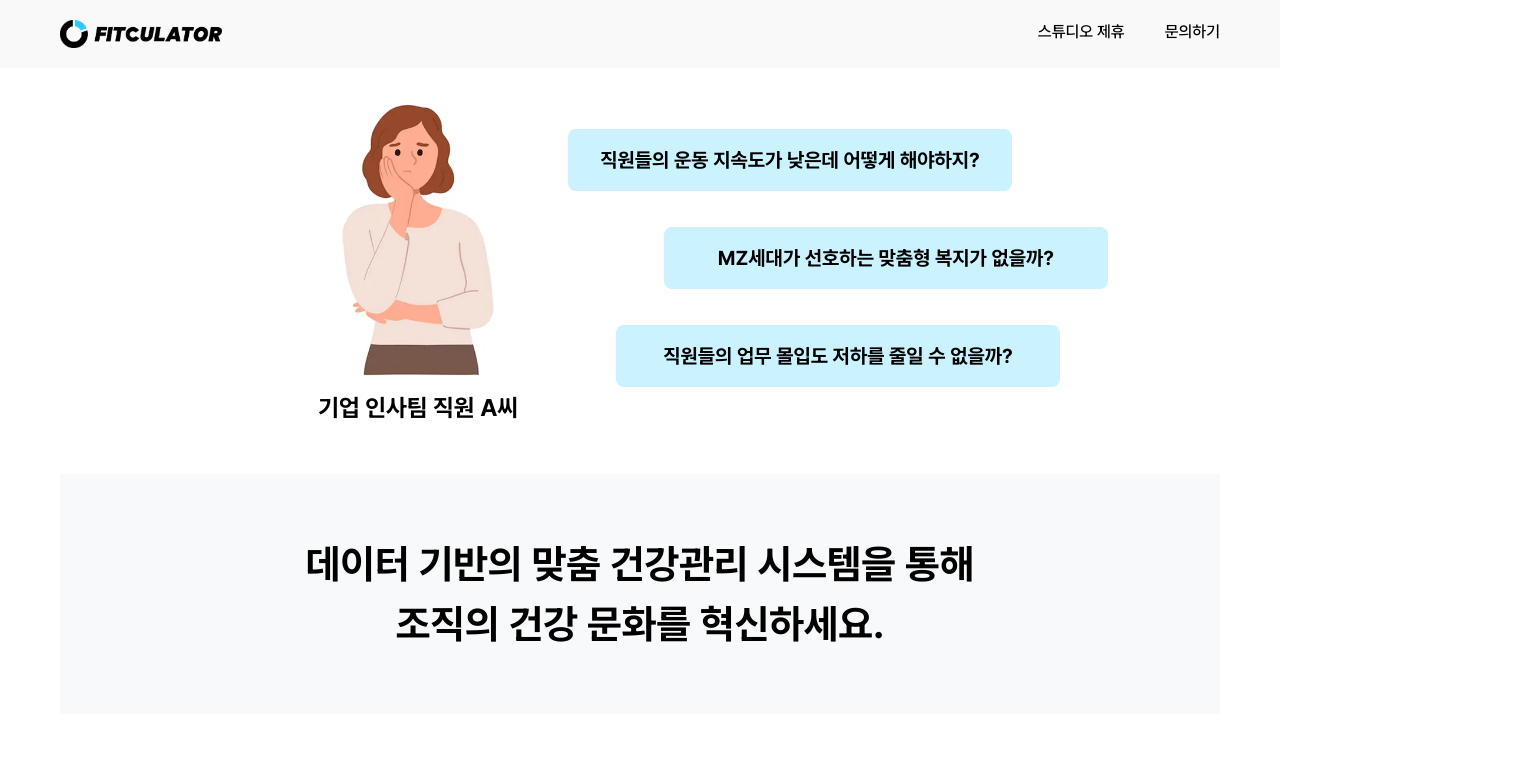
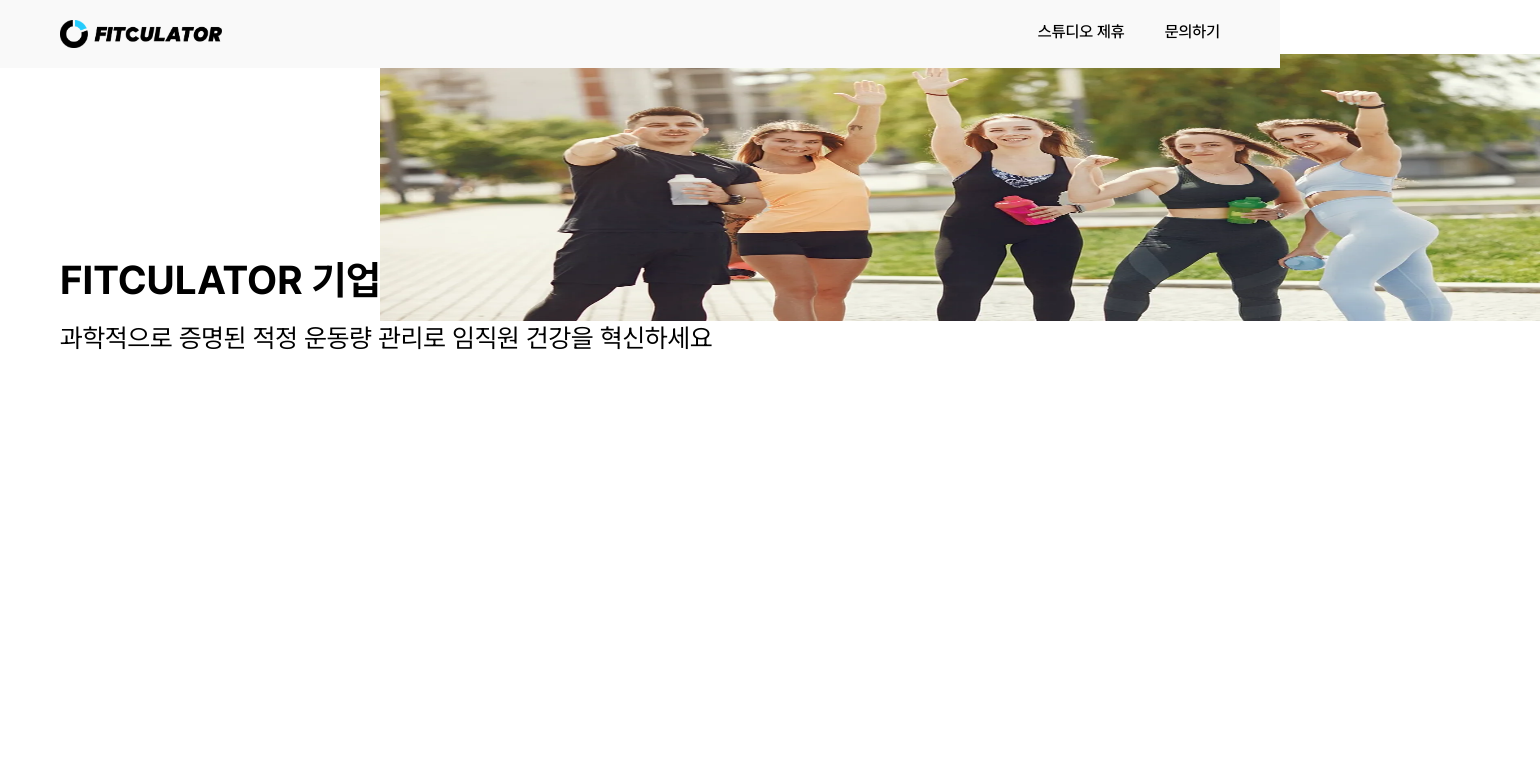
Before and after one commit to fitculator-ai/Team2_FE_B2B, a Next.js app: page / in a window 1280 px wide. Shown: the top 784 px of the page, 1540 px wide, since content can reach past the window. Built offline with nearby package versions, Linux system fonts and the light colour scheme.

Commit message:
[생성, 마크업] 메인 섹션 마크업, 배경 이미지 파일 추가

```diff
--- a/src/app/page.tsx
+++ b/src/app/page.tsx
@@ -1,3 +1,4 @@
+import MainSection from "@/sections/MainSection";
 import SubBannerSection from "@/sections/SubBannerSection";
 import ReviewSection from "@/sections/ReviewSection";
 import SolutionSection from "@/sections/SolutionSection";
@@ -12,6 +13,7 @@ import ContactUsSection from "@/components/ContactUsSection";
 export default function RootPage() {
   return (
     <>
+      <MainSection />
       <SubBannerSection />
       <ReviewSection />
       <SolutionSection />
--- a/src/components/Layout/SectionLayout.tsx
+++ b/src/components/Layout/SectionLayout.tsx
@@ -5,6 +5,7 @@ type SectionLayoutProps = {
   position?: "left" | "center";
   description?: string;
   subTitleColor?: "base" | "point";
+  sectionId?: "home" | "contactUs";
   children?: React.ReactNode;
 };
 
@@ -16,13 +17,14 @@ export default function SectionLayout({
   description,
   children,
   subTitleColor = "base",
+  sectionId,
 }: SectionLayoutProps) {
   const titlePosition = position === "left" ? "text-left" : "text-center";
   const subColor = subTitleColor === "base" ? "text-black" : "text-[#4FD5FF]";
   const fullPage = isFullPage ? "h-screen w-screen" : "";
 
   return (
-    <section className={`px-7 py-[5.625rem] md:px-15 ${fullPage}`}>
+    <section id={sectionId} className={`px-7 py-[5.625rem] md:px-15 ${fullPage}`}>
       {(title || subTitle) && (
         <div className={`pb-10 ${titlePosition}`}>
           {title && <h2 className="text font-bold text-[#4FD5FF]">{title}</h2>}
--- a/src/sections/MainSection.tsx
+++ b/src/sections/MainSection.tsx
@@ -1,9 +1,27 @@
+import Image from "next/image";
 import SectionLayout from "@/components/Layout/SectionLayout";
 
 export default function MainSection() {
   return (
-    <SectionLayout>
-      <h1>메인 섹션</h1>
+    <SectionLayout sectionId="home">
+      <div className="relative">
+        <div className="h-full pt-[20vh]">
+          <h1 className="pb-2 text-[1.25rem] font-bold md:text-[1.875rem] lg:text-[2.5rem]">
+            FITCULATOR 기업 복지 솔루션
+          </h1>
+          <p className="md:text-[1.5rem] lg:text-[1.625rem]">
+            과학적으로 증명된 적정 운동량 관리로 임직원 건강을 혁신하세요
+          </p>
+        </div>
+        <Image
+          src="/image/bg_main.webp"
+          alt="밝은 분위기의 그룹 트레이닝 회원들"
+          width={0}
+          height={0}
+          sizes="(min-width: 1024px) 400px, (min-width: 768px) 350px, 250px"
+          className="objet-cover absolute -top-9 left-[40vh] h-full w-full"
+        />
+      </div>
     </SectionLayout>
   );
 }
```
Also changed, not shown: public/image/bg_main.webp (added).
